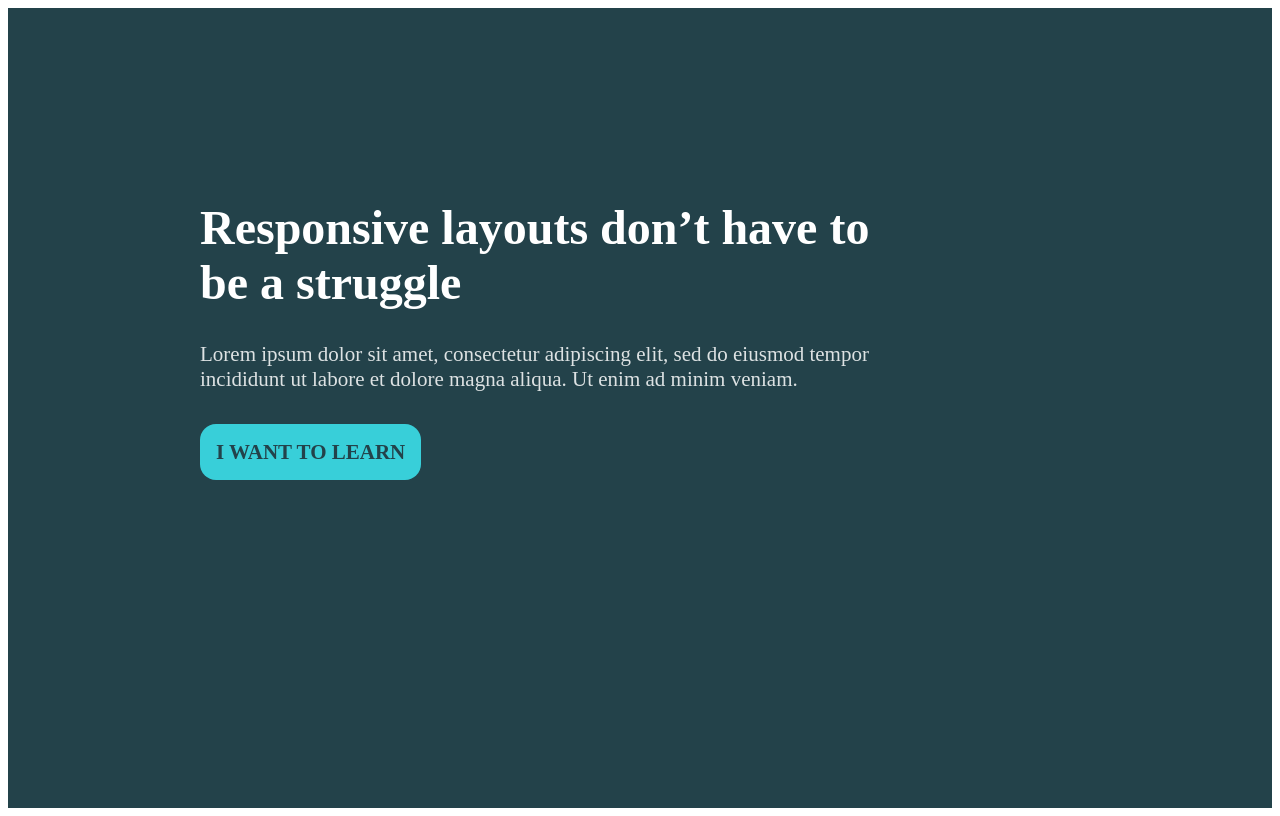
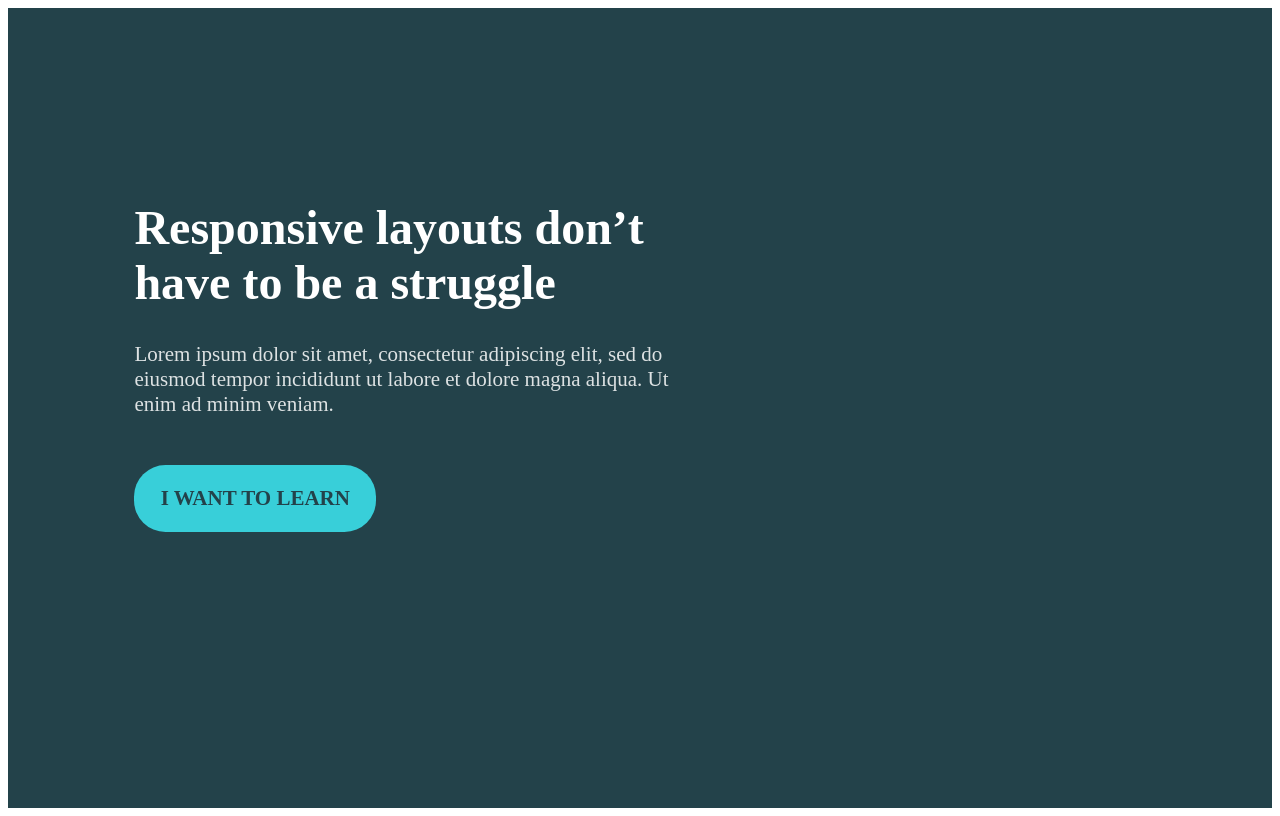
Before and after one commit to TaufiqHdyt/crl-21, a SvelteKit app: page /day-5 in a window 1280 px wide. Built offline with nearby package versions, Linux system fonts and the light colour scheme.

Commit message:
day 5 solution from course

```diff
--- a/src/routes/day-5/+page.svelte
+++ b/src/routes/day-5/+page.svelte
@@ -5,7 +5,8 @@
 </script>
 
 <div class="hero">
-	<div class="hero-content">
+	<div class="container">
+		<div class="intro">
 			<h1>Responsive layouts don’t have to be a struggle</h1>
 
 			<p>
@@ -18,6 +19,7 @@
 			</div>
 		</div>
 	</div>
+</div>
 
 <style>
 	@import 'style.css';
--- a/src/routes/day-5/style.css
+++ b/src/routes/day-5/style.css
@@ -1,24 +1,33 @@
-* {
+@import url('https://fonts.googleapis.com/css2?family=Roboto:wght@400;700;900&display=swap');
+
+*,
+*::after,
+*::before {
 	box-sizing: border-box;
 }
 
 body {
 	margin: 0;
-	font-family: system-ui, -apple-system, BlinkMacSystemFont, 'Segoe UI', Roboto, Oxygen, Ubuntu, Cantarell, 'Open Sans', 'Helvetica Neue', sans-serif;
+	font-family: 'Roboto', sans-serif;
 }
 
 .hero {
-	background: #23424A;
+	background: #23424a;
 	color: white;
 
-	margin: 0 auto;
-	padding: 20vh 15vw;
+	padding: 20vh 0;
 
 	height: 100vh;
 }
 
-.hero-content {
-	max-width: 80%;
+.container {
+	width: 80%;
+	max-width: 1200px;
+	margin: 0 auto;
+}
+
+.intro {
+	max-width: 55%;
 }
 
 h1 {
@@ -30,21 +39,30 @@ p {
 	color: #dde2e3;
 	font-weight: 400;
 	font-size: 21px;
+}
 
+.hero p {
 	margin-block-end: 3rem;
 }
 
-a[role="button"] {
+a[role='button'] {
+	display: inline-block;
+
 	font-weight: 700;
 	font-size: 21px;
 
-	color: #23424A;
-	background-color: #38CFD9;
+	color: #23424a;
+	background-color: #38cfd9;
 
-	padding: 1rem;
+	padding: 1em 1.25em;
 
-	border-radius: 1rem;
+	border-radius: 1.5em;
 
 	text-decoration: none;
 	text-transform: uppercase;
 }
+
+a[role='button']:hover,
+a[role='button']:focus {
+	opacity: 0.75;
+}
```
Lines whose indentation alone changed are shown as unchanged.
